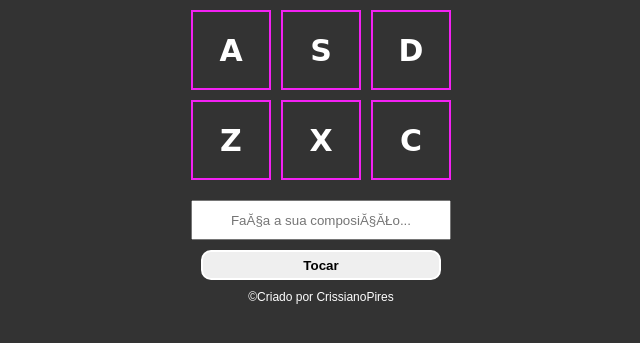
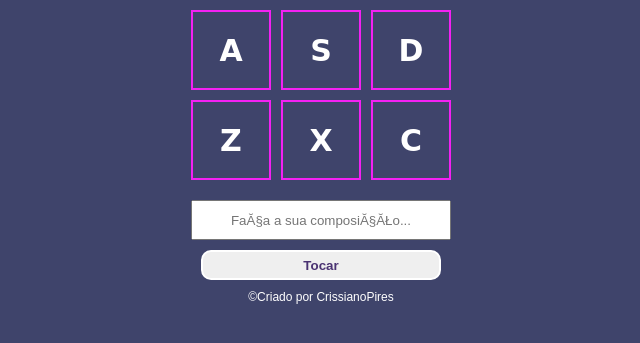
Before and after one commit to crissipires/BateriaVirtual_js-1, a plain HTML site: page index.html in a window 1280 px wide. Shown: the part 317-660 px from the top of the page, without its empty margins (319-959 px from the left). Drawn offline with Linux system fonts and the light colour scheme; a web font is replaced by a local one.

Commit message:
:lipstick: update style files

```diff
--- a/style.css
+++ b/style.css
@@ -11,7 +11,7 @@ body {
     align-items: center;
     flex-direction: column;
     font-family: Arial, Helvetica, sans-serif;
-    background-color: #333;
+    background-color: rgb(63, 68, 107);
 }
 
 h1 {
@@ -61,13 +61,15 @@ h1 {
     height: 30px;
     margin: 10px;
     transition: backgroud 0.3s linear 0s;
-    color:black;
+    color:rgb(74, 50, 114);
     border-radius: 10px;
     font-weight: bold;
 }
 
 .composer button:hover {
-    background: rgb(95, 94, 94);
+    background:rgb(163, 96, 152);
+    box-shadow: 2px 2px white;
+    color: white;
 }
 
 footer {
```
